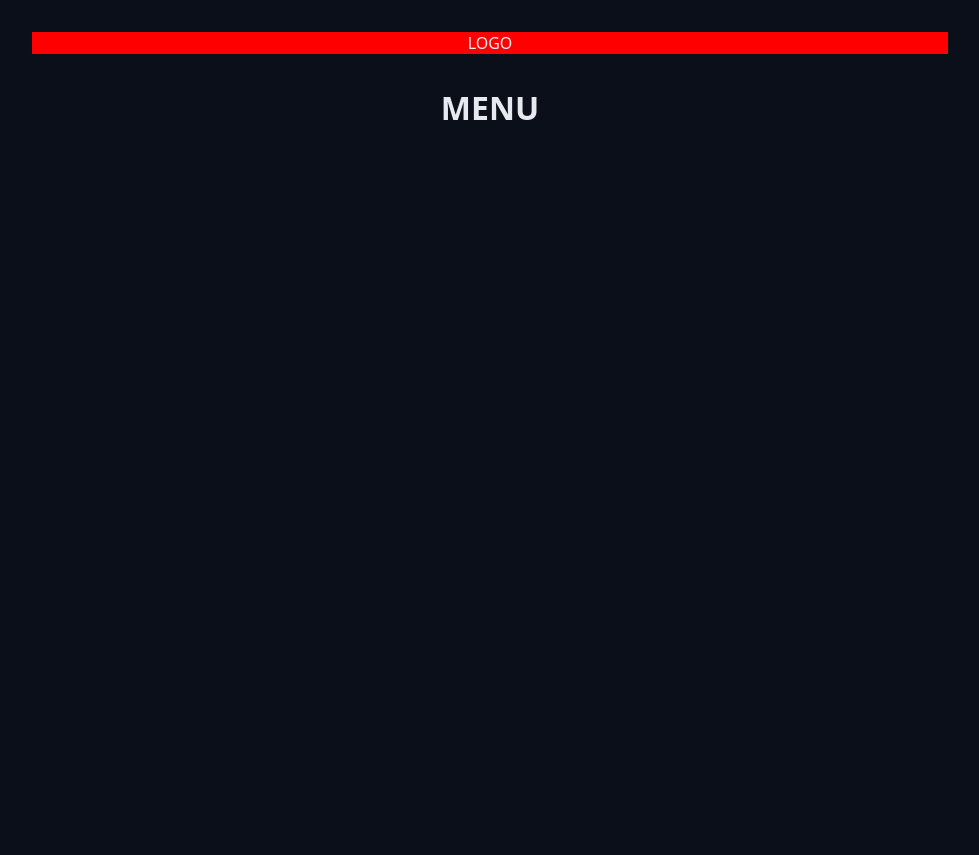
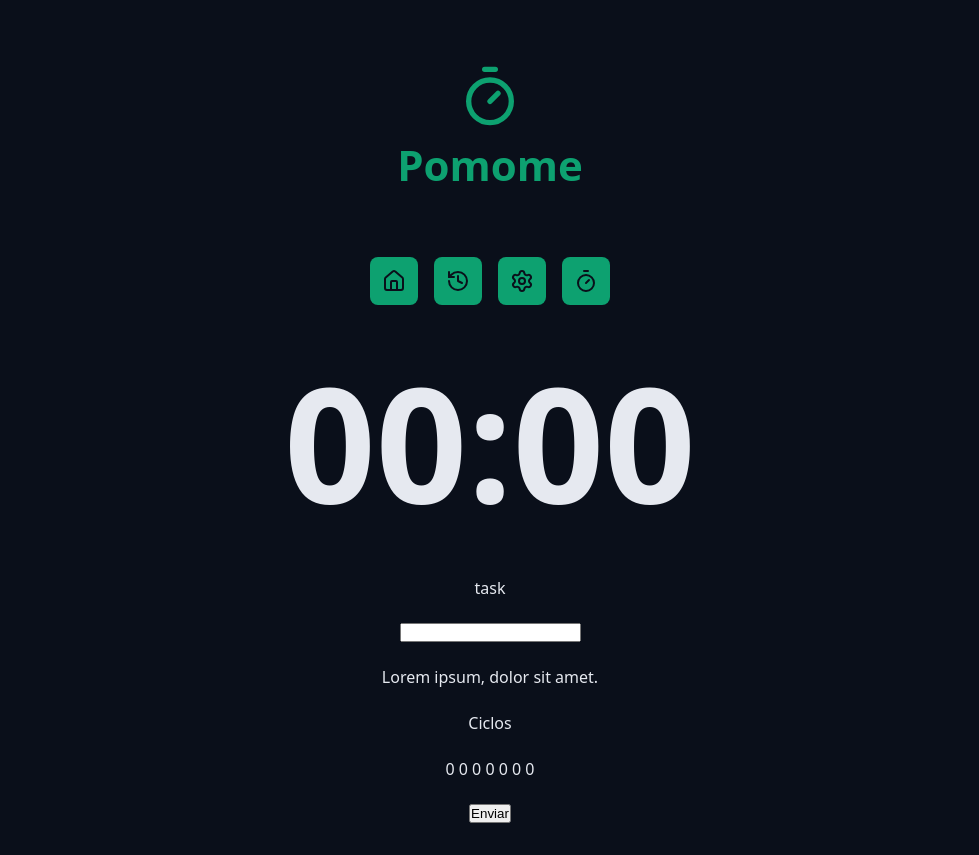
Before and after one commit to ellenmelo19/Pomome, a React (Vite) app: page / in a window 1280 px wide. Shown: the whole page, without its empty margins (150-1129 px from the left). Before the commit the page ends 800 px from the top, so only its background shows below. Built offline with nearby package versions, Linux system fonts and the light colour scheme.

Commit message:
Organizacao dos componentes

```diff
--- a/src/App.tsx
+++ b/src/App.tsx
@@ -1,8 +1,9 @@
 import "./styles/theme.css";
 import "./styles/global.css";
 import { Container } from './components/Container';
-import { Heading } from './components/Heading';
+import { Menu } from './components/Menu';
 import { Logo } from "./components/Logo";
+import { CountDown } from "./components/Countdown";
 
 export function App() {
 	return (
@@ -13,7 +14,33 @@
 
 
             <Container>
-                <Heading>MENU</Heading>
+                < Menu />
+            </Container>
+
+            <Container>
+                < CountDown />
+            </Container>
+
+            <Container>
+               <form className='form' action="">
+                    <div className="formRow">
+                        <label htmlFor="meuInput">task</label>
+                        <input id='meuInput' type="text" />
+                    </div>
+
+                    <div className="formRow">
+                        <p>Lorem ipsum, dolor sit amet.</p>
+                    </div>
+
+                    <div className="formRow">
+                        <p>Ciclos</p>
+                        <p>0 0 0 0 0 0 0</p>
+                    </div>
+
+                    <div className="formRow">
+                        <button> Enviar </button>
+                    </div>
+               </form>
             </Container>
         </>
     );
--- /dev/null
+++ b/src/components/Countdown/index.tsx
@@ -0,0 +1,7 @@
+import styles from "./styles.module.css"
+
+export function CountDown() {
+    return (
+        <div className={styles.container}>00:00</div>
+    );
+}
--- /dev/null
+++ b/src/components/Countdown/styles.module.css
@@ -0,0 +1,6 @@
+.container {
+   font-size: clamp(8rem, 30vw, 16rem);
+   font-weight: bold;
+   text-align: center;
+   line-height: 1.3;
+}
--- a/src/components/Logo/index.tsx
+++ b/src/components/Logo/index.tsx
@@ -1,5 +1,13 @@
+import { TimerIcon } from "lucide-react";
 import styles from "./styles.module.css"
 
 export function Logo() {
-    return <div className={styles.logo}>LOGO</div>;
+    return (
+        <div className={styles.logo}>
+            <a className ={styles.logoLink} href="#">
+                <TimerIcon  />
+                <span>Pomome</span>
+            </a>
+        </div>
+    );
 }
--- a/src/components/Logo/styles.module.css
+++ b/src/components/Logo/styles.module.css
@@ -3,5 +3,27 @@
     align-items: center;
     justify-content: center;
     gap: 2.4rem;
-    background-color: red;
+    padding-top: 3.2rem;
 }
+
+.logoLink {
+    display: flex;
+    align-items: center;
+    justify-content: center;
+    gap: 0.8rem;
+    flex-direction: column;
+    font-size: 4.2rem;
+    text-decoration: none;
+    font-weight: bold;
+    color: var(--primary);
+    transition: all 0.2s ease-in-out;
+}
+
+.logoLink:hover {
+    filter: brightness(0.8);
+}
+
+.logoLink svg {
+    width: 6.4rem;
+    height: 6.4rem;
+}
--- /dev/null
+++ b/src/components/Menu/index.tsx
@@ -0,0 +1,21 @@
+import { HistoryIcon, HouseIcon, SettingsIcon, TimerIcon } from "lucide-react";
+import styles from "./styles.module.css"
+
+export function Menu() {
+    return (
+        <nav className={styles.menu}>
+            <a className ={styles.menuLink} href="#">
+                <HouseIcon  />
+            </a>
+            <a className ={styles.menuLink} href="#">
+                <HistoryIcon  />
+            </a>
+            <a className ={styles.menuLink} href="#">
+                <SettingsIcon  />
+            </a>
+            <a className ={styles.menuLink} href="#">
+                <TimerIcon  />
+            </a>
+        </nav>
+    );
+}
--- /dev/null
+++ b/src/components/Menu/styles.module.css
@@ -0,0 +1,29 @@
+.menu {
+    display: flex;
+    align-items: center;
+    justify-content: center;
+    gap: 1.6rem;
+    padding-top: 3.2rem;
+}
+
+.menuLink {
+    display: inline-flex;
+    align-items: center;
+    justify-content: center;
+    gap: 0.4rem;
+    text-decoration: none;
+    background: var(--primary);
+    color: var(--text-over-primary);
+    transition: all 0.2s ease-in-out;
+    padding: 1.2rem;
+    border-radius: 0.8rem;
+}
+
+.menuLink:hover {
+    filter: brightness(0.5);
+}
+
+.menuLink svg {
+    width: 2.4rem;
+    height: 2.4rem;
+}
--- a/src/styles/global.css
+++ b/src/styles/global.css
@@ -9,8 +9,25 @@
 }
 
 body {
-    font-family: system-ui, -apple-system, BlinkMacSystemFont, 'Segoe UI', Roboto, Oxygen, Ubuntu, Cantarell, 'Open Sans', 'Helvetica Neue', sans-serif;
+    font-family: system-ui, -apple-system, BlinkMacSystemFont, 'Segoe UI', Roboto,
+    Oxygen, Ubuntu, Cantarell, 'Open Sans', 'Helvetica Neue', sans-serif;
     font-size: 1.6rem;
     background: var(--gray-900);
     color: var(--text-default);
 }
+
+.form {
+  display: flex;
+  align-items: center;
+  justify-content: center;
+  flex-direction: column;
+  gap: 2.4rem;
+}
+
+.formRow {
+  display: flex;
+  align-items: center;
+  justify-content: center;
+  flex-direction: column;
+  gap: 2.4rem;
+}
```
